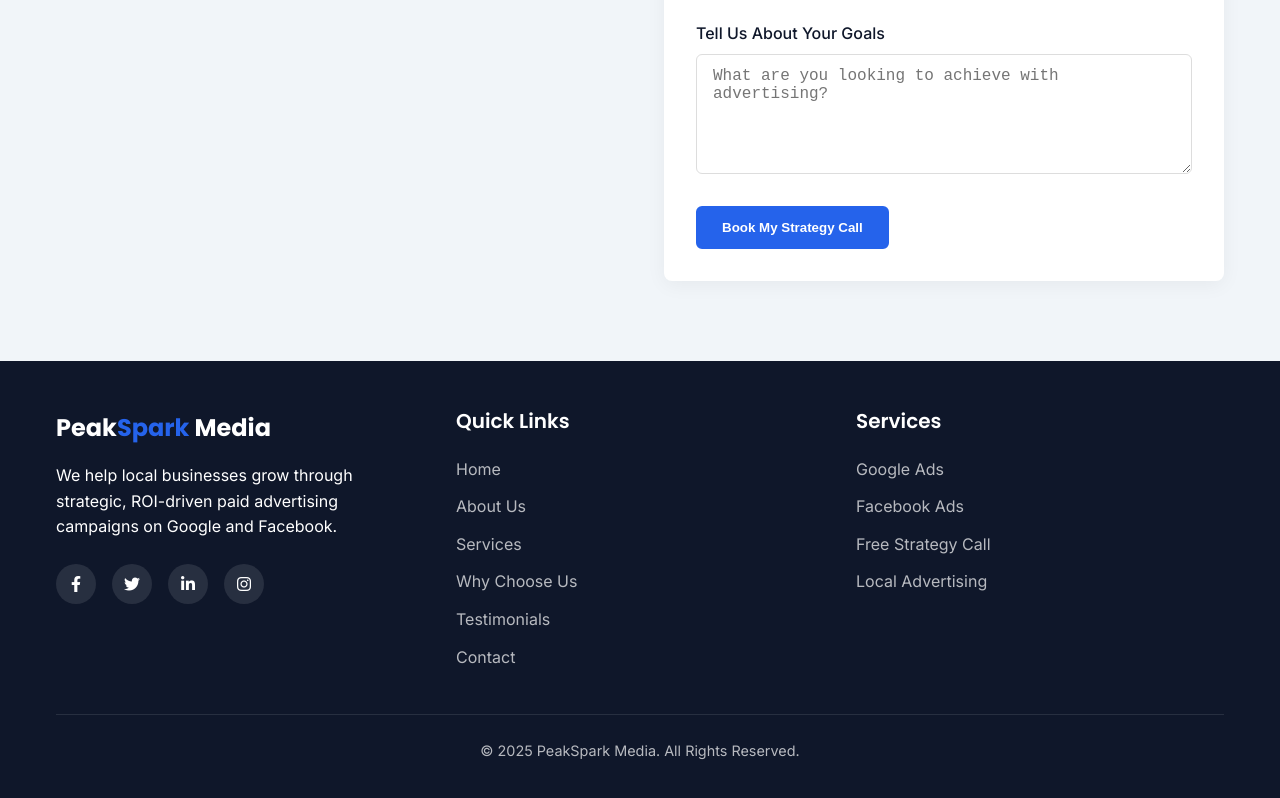
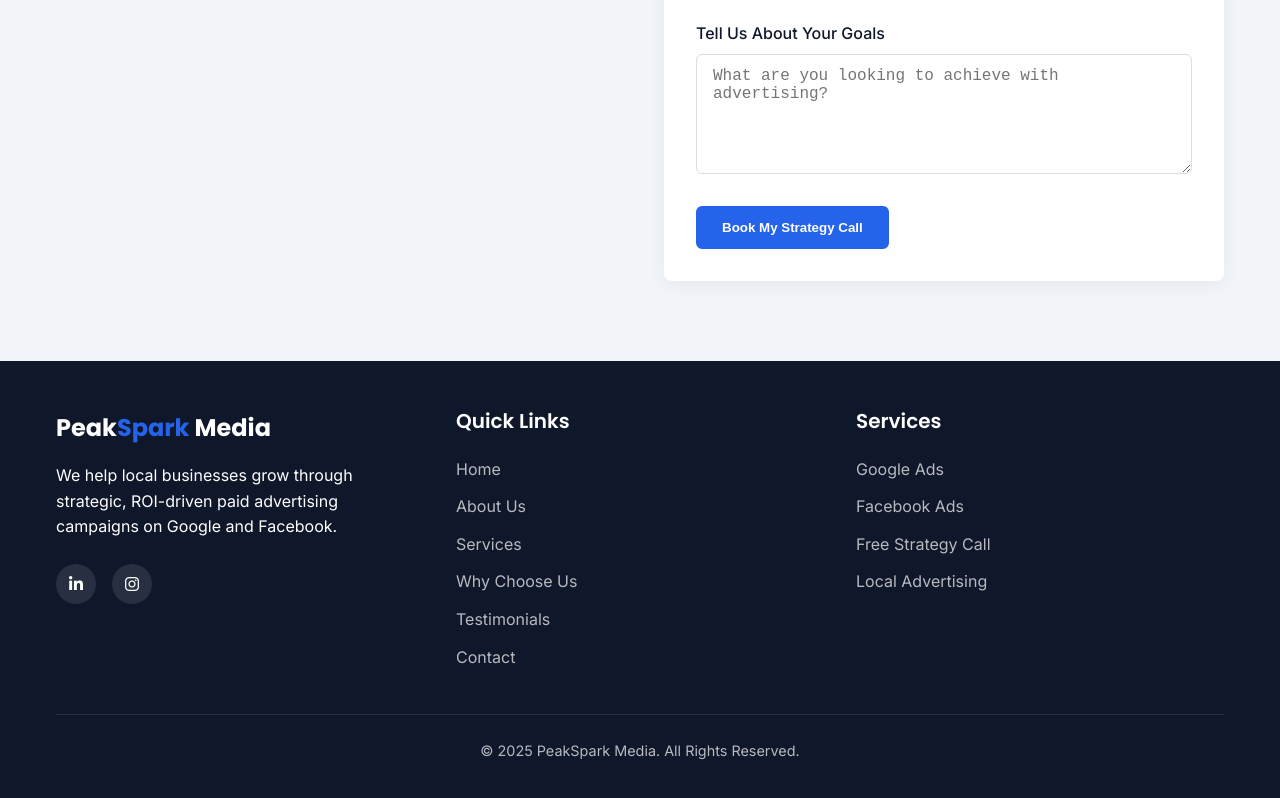
Before and after one commit to PeakSparkMedia/PeakSparkMedia, a plain HTML site: page index.html in a window 1280 px wide. Shown: the part 4052-4850 px from the top of the page. Drawn offline with Linux system fonts and the light colour scheme.

Commit message:
Update index.html

```diff
--- a/index.html
+++ b/index.html
@@ -1036,12 +1036,15 @@
                 <div class="footer-info">
                     <div class="footer-logo">Peak<span>Spark</span> Media</div>
                     <p>We help local businesses grow through strategic, ROI-driven paid advertising campaigns on Google and Facebook.</p>
-                    <div class="footer-social">
-                        <a href="#" class="social-icon"><i class="fab fa-facebook-f"></i></a>
-                        <a href="#" class="social-icon"><i class="fab fa-twitter"></i></a>
-                        <a href="#" class="social-icon"><i class="fab fa-linkedin-in"></i></a>
-                        <a href="#" class="social-icon"><i class="fab fa-instagram"></i></a>
-                    </div>
+                   <div class="footer-social">
+    <a href="https://www.linkedin.com/in/muaz-ast-795761304" target="_blank" class="social-icon">
+        <i class="fab fa-linkedin-in"></i>
+    </a>
+    <a href="https://www.instagram.com/peakspark" target="_blank" class="social-icon">
+        <i class="fab fa-instagram"></i>
+    </a>
+</div>
+
                 </div>
                 <div class="footer-links">
                     <h3>Quick Links</h3>
```
